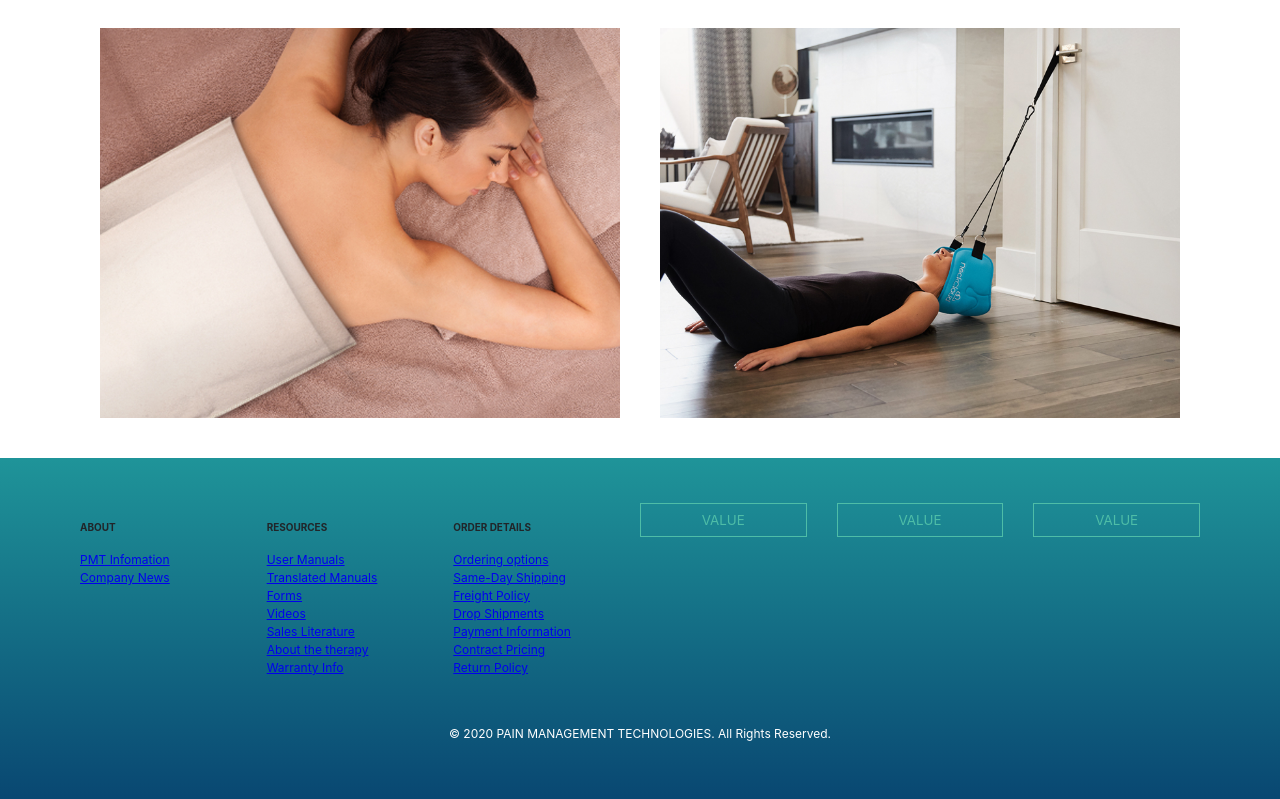
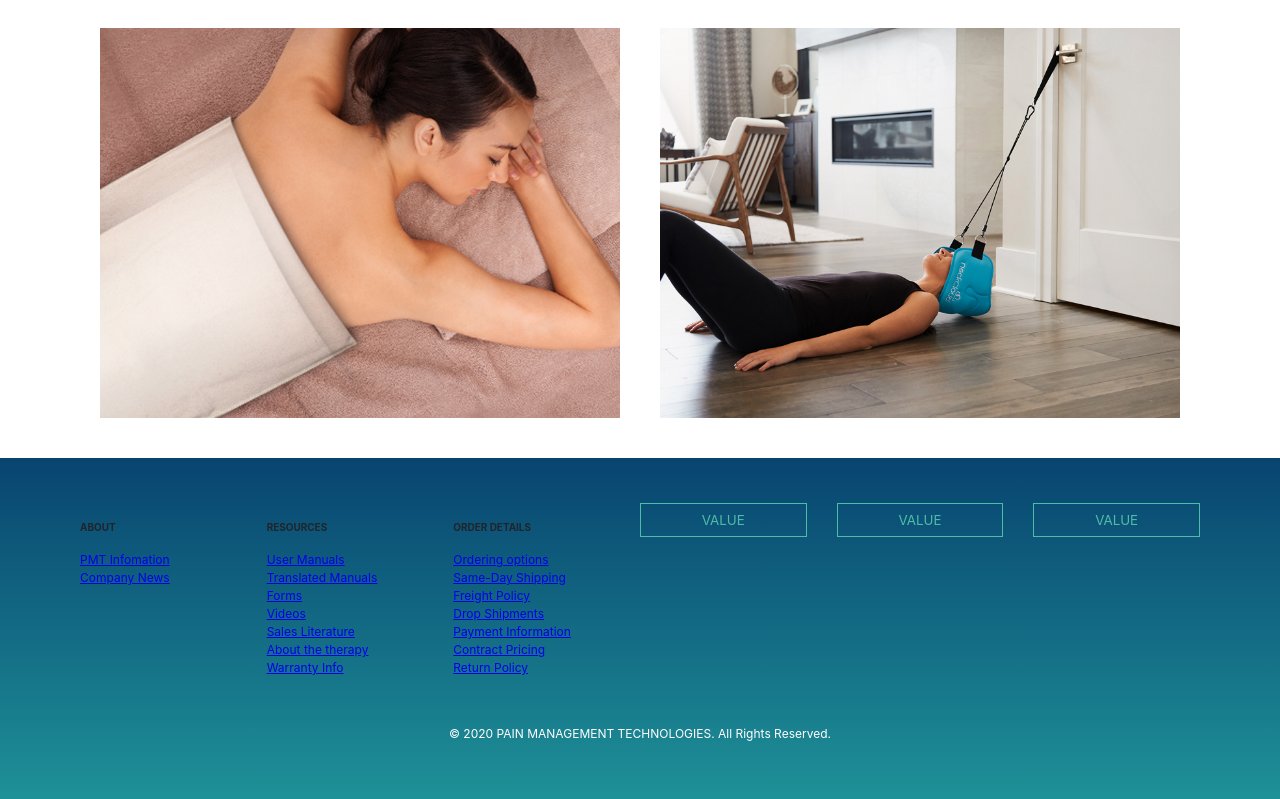
Before and after one commit to iz-syed/webdesk-2020, a website: page main/index.html in a window 1280 px wide. Shown: the part 115-914 px from the top of the page. Drawn offline with nearby package versions, Linux system fonts and the light colour scheme; files that its build step writes are made by us from their sources.

Commit message:
Update _footer.scss

```diff
--- a/main/assets/sass/theme/_footer.scss
+++ b/main/assets/sass/theme/_footer.scss
@@ -1,7 +1,7 @@
 /* Footer */
 
 footer {
-    background-image: linear-gradient(to top, #084470 0%, #1f9499 100%);
+    background-image: linear-gradient(to top, #1f9499 0%, #084470 100%);
     padding-top: 45px;
     padding-bottom: 70px;
 
```
